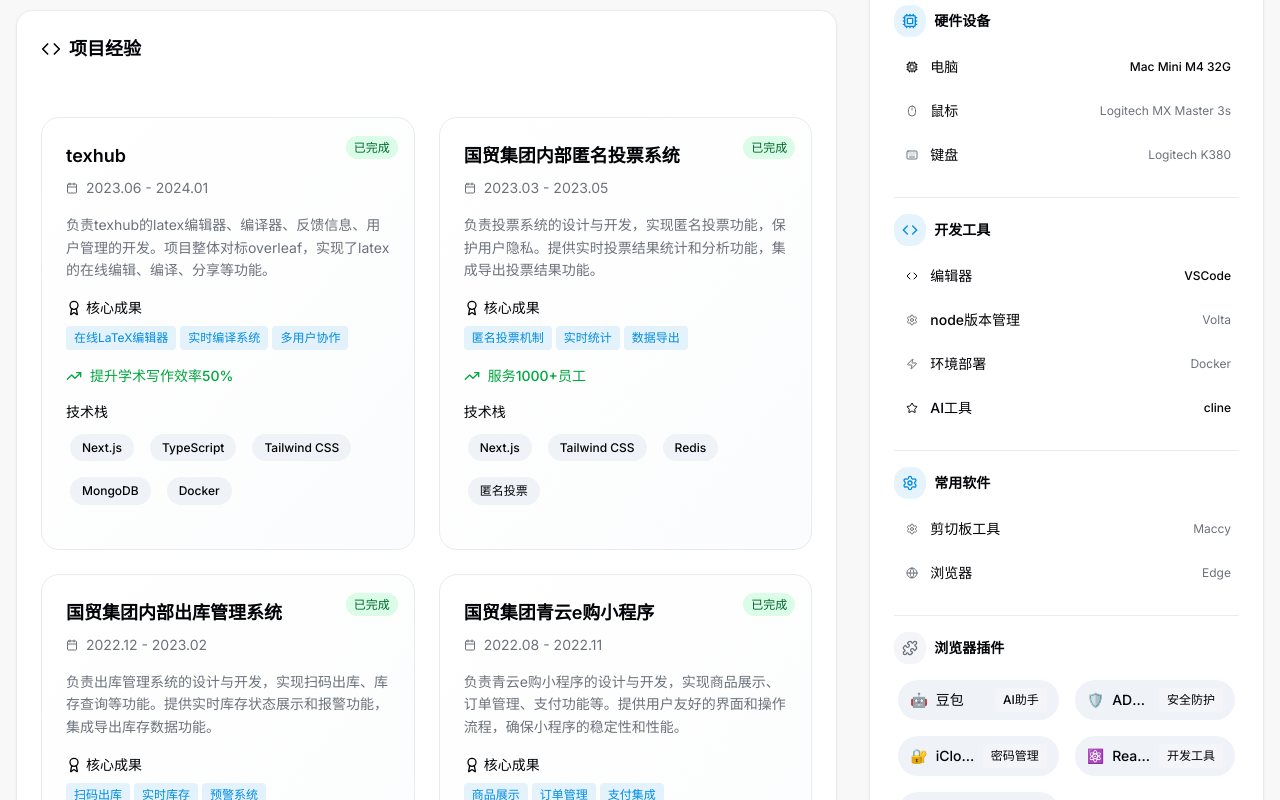
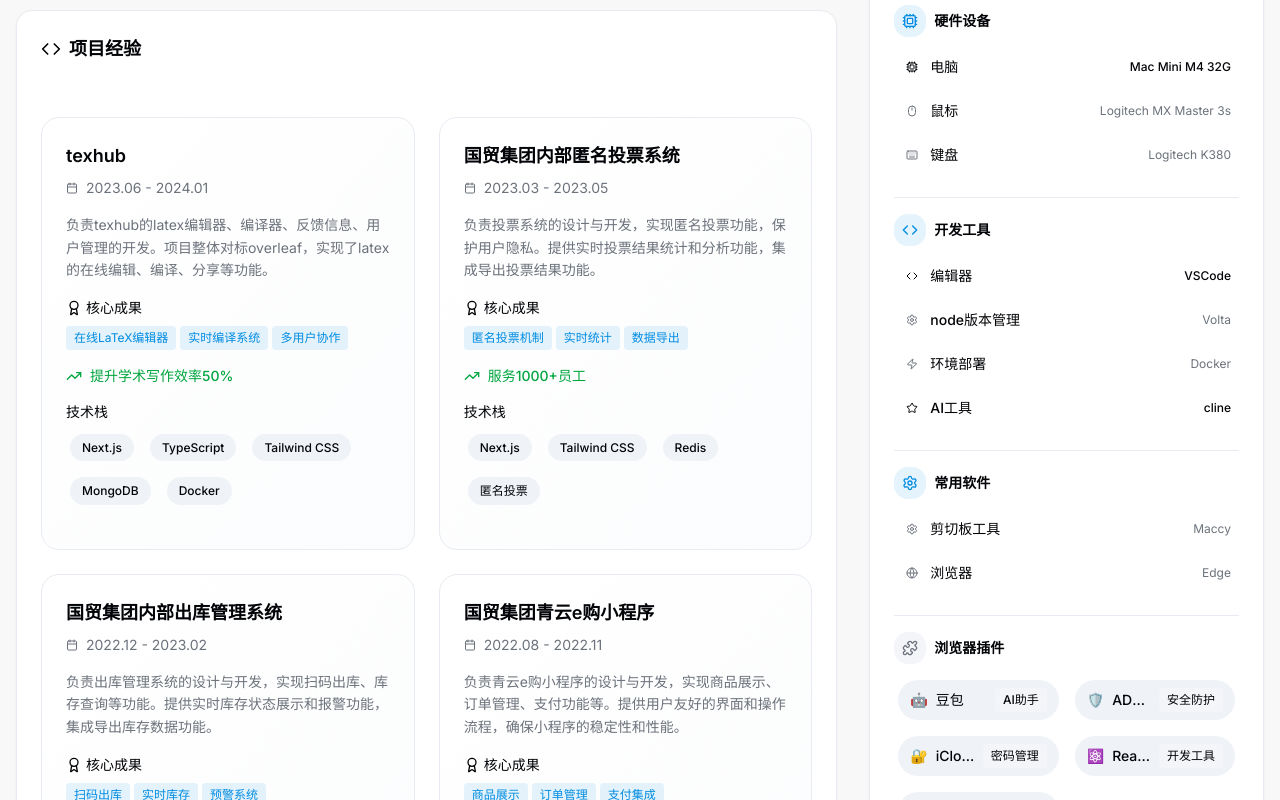
Before and after one commit to jinzhepro/me, a Next.js app: page / in a window 1280 px wide. Shown: the part 1900-2700 px from the top of the page. Built offline with nearby package versions, Linux system fonts and the light colour scheme.

Commit message:
refactor(components): 移除项目经验卡片中的状态标签
移除了 ProjectExperience 组件中每个项目卡片右上角的状态标签。这个改动简化了卡片的设计，并且减少了潜在的状态颜色计算和渲染开销。

```diff
--- a/src/components/ProjectExperience.tsx
+++ b/src/components/ProjectExperience.tsx
@@ -115,17 +115,6 @@ export default function ProjectExperience() {
                 transition={{ duration: 0.5, delay: index * 0.1 }}
                 className="group relative p-6 rounded-xl bg-gradient-to-br from-card to-muted/30 border border-border hover:border-accent-warm/50 transition-all duration-300 hover:shadow-lg"
               >
-                {/* 项目状态标签 */}
-                <div className="absolute top-4 right-4">
-                  <span
-                    className={`px-2 py-1 rounded-full text-xs font-medium ${getStatusColor(
-                      project.status
-                    )}`}
-                  >
-                    {project.status}
-                  </span>
-                </div>
-
                 {/* 项目标题 */}
                 <div className="mb-4">
                   <h3 className="text-lg font-semibold mb-2 group-hover:text-accent-warm transition-colors">
```
